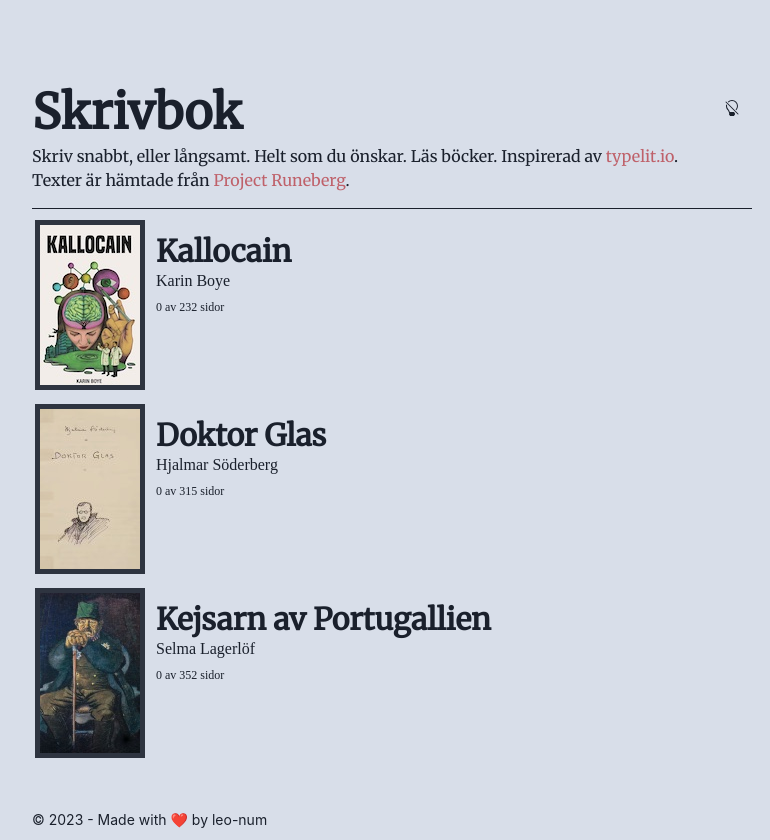
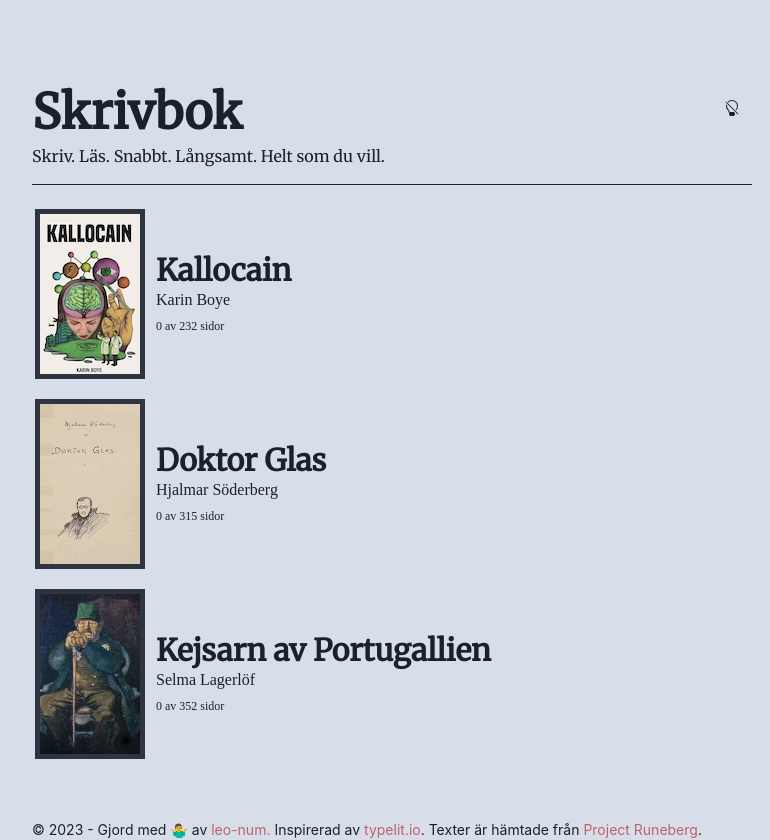
Before and after one commit to leo-num/skrivbok, a Next.js app: page / in a window 1280 px wide. Shown: the whole page, without its empty margins (248-1018 px from the left). Built offline with nearby package versions, Linux system fonts and the light colour scheme.

Commit message:
Fixed some css issues. Moved around a bit of text.

```diff
--- a/components/footer.js
+++ b/components/footer.js
@@ -7,15 +7,41 @@ import { Box, Text } from '@chakra-ui/react'
 export default function Footer() {
 	return (
 		<Box as="footer" mt={6} mb={6} px={2}>
-			<Text
-				backgroundColor={'var(--background)'}
-				color={'var(--text-primary)'}
-				p={0}
-				fontSize={'sm'}>
-				© {new Date().getFullYear()} - Made with ❤️ by&nbsp;
-				<Link href={'https://github.com/leo-num/skrivbok'}>
-					leo-num
+			<Text fontSize={'sm'}>
+				© {new Date().getFullYear()} - Gjord med 🤷‍♂️ av&nbsp;
+				<Link href="https://github.com/leo-num/skrivbok">
+					<a
+						className="externalLink"
+						href="https://github.com/leo-num/skrivbok"
+						rel="noreferrer"
+						target="_blank"
+					>
+						leo-num.
+					</a>
+				</Link>{' '}
+				Inspirerad av{' '}
+				<Link href="https://typelit.io/">
+					<a
+						href="https://typelit.io/"
+						className="externalLink"
+						rel="noreferrer"
+						target="_blank"
+					>
+						typelit.io
+					</a>
 				</Link>
+				. Texter är hämtade från{' '}
+				<Link href="http://runeberg.org/">
+					<a
+						href="http://runeberg.org/"
+						className="externalLink"
+						rel="noreferrer"
+						target="_blank"
+					>
+						Project Runeberg
+					</a>
+				</Link>
+				.
 			</Text>
 		</Box>
 	)
--- a/lib/theme.js
+++ b/lib/theme.js
@@ -48,6 +48,13 @@ const styles = {
 		},
 		'.bookCard': {
 			bg: colors[props.colorMode].background,
+			display: 'flex',
+			alignItems: 'center',
+			border: '0px solid',
+			width: '100%',
+			height: '170px',
+			marginBottom: '5',
+			paddingLeft: '0',
 			'&:hover': {
 				bg: colors[props.colorMode].almostBackground
 			}
--- a/pages/index.js
+++ b/pages/index.js
@@ -85,7 +85,8 @@ export default function Home({ books }) {
 						maxHeight="0"
 						background="white"
 						justifyContent="flex-end"
-						display="flex">
+						display="flex"
+					>
 						<ThemeToggleButton />
 					</Box>
 
@@ -95,48 +96,18 @@ export default function Home({ books }) {
 							fontFamily={'Merriweather'}
 							size="2xl"
 							pb={'2'}
-							textAlign="left">
+							textAlign="left"
+						>
 							Skrivbok
 						</Heading>
-						<Text
-							fontFamily={'Merriweather'}
-							as="p"
-							textAlign="left">
-							Skriv snabbt, eller långsamt. Helt som du önskar.
-							Läs böcker. Inspirerad av{' '}
-							<a
-								href="https://typelit.io/"
-								className="externalLink"
-								rel="noreferrer"
-								target="_blank">
-								typelit.io
-							</a>
-							.
-						</Text>
-						<Text
-							fontFamily={'Merriweather'}
-							as="p"
-							textAlign="left">
-							Texter är hämtade från{' '}
-							<a
-								href="http://runeberg.org/"
-								className="externalLink"
-								rel="noreferrer"
-								target="_blank">
-								Project Runeberg
-							</a>
-							.
+						<Text fontFamily={'Merriweather'} as="p" textAlign="left">
+							Skriv. Läs. Snabbt. Långsamt. Helt som du vill.
 						</Text>
 					</Box>
 				</Box>
 
-				<Box id="indexContent" p={2}>
-					<Box
-						className="bookCard"
-						w="100%"
-						pl={2}
-						pb={6}
-						display={'inline-flex'}>
+				<Box id="indexContent" p={4}>
+					<Box className="bookCard">
 						<Link href="/Kallocain/0" className="booklink">
 							<Image
 								className="bookCover"
@@ -155,16 +126,14 @@ export default function Home({ books }) {
 								as="h2"
 								fontFamily={'Merriweather'}
 								size={'lg'}
-								textAlign="left">
+								textAlign="left"
+							>
 								<Link href="/Kallocain/0" className="booklink">
 									Kallocain
 								</Link>
 							</Heading>
 
-							<Text
-								as="p"
-								fontFamily={'Merrriweather'}
-								textAlign="left">
+							<Text as="p" fontFamily={'Merrriweather'} textAlign="left">
 								Karin Boye
 							</Text>
 							<Text
@@ -173,13 +142,15 @@ export default function Home({ books }) {
 								fontFamily={'Merrriweather'}
 								fontSize={'xs'}
 								textAlign="left"
-								display={'inline-flex'}></Text>
+								display={'inline-flex'}
+							></Text>
 							<Text
 								as="p"
 								fontFamily={'Merrriweather'}
 								fontSize={'xs'}
 								textAlign="left"
-								display={'inline-flex'}>
+								display={'inline-flex'}
+							>
 								&nbsp;av&nbsp;
 							</Text>
 							<Text
@@ -187,7 +158,8 @@ export default function Home({ books }) {
 								fontFamily={'Merrriweather'}
 								fontSize={'xs'}
 								textAlign="left"
-								display={'inline-flex'}>
+								display={'inline-flex'}
+							>
 								{books[0].totalpages} sidor
 							</Text>
 							{/* <Text
@@ -201,12 +173,7 @@ export default function Home({ books }) {
 						</VStack>
 					</Box>
 
-					<Box
-						className="bookCard"
-						w="100%"
-						pl={2}
-						pb={6}
-						display={'inline-flex'}>
+					<Box className="bookCard">
 						<Link href="/doktorglas/0" className="booklink">
 							<Image
 								className="bookCover"
@@ -224,15 +191,13 @@ export default function Home({ books }) {
 								as="h2"
 								fontFamily={'Merriweather'}
 								size={'lg'}
-								textAlign="left">
+								textAlign="left"
+							>
 								<Link href="/DoktorGlas/0" className="booklink">
 									Doktor Glas
 								</Link>
 							</Heading>
-							<Text
-								as="p"
-								fontFamily={'Merrriweather'}
-								textAlign="left">
+							<Text as="p" fontFamily={'Merrriweather'} textAlign="left">
 								Hjalmar Söderberg
 							</Text>
 							<Text
@@ -241,13 +206,15 @@ export default function Home({ books }) {
 								fontFamily={'Merrriweather'}
 								fontSize={'xs'}
 								textAlign="left"
-								display={'inline-flex'}></Text>
+								display={'inline-flex'}
+							></Text>
 							<Text
 								as="p"
 								fontFamily={'Merrriweather'}
 								fontSize={'xs'}
 								textAlign="left"
-								display={'inline-flex'}>
+								display={'inline-flex'}
+							>
 								&nbsp;av&nbsp;
 							</Text>
 							<Text
@@ -255,7 +222,8 @@ export default function Home({ books }) {
 								fontFamily={'Merrriweather'}
 								fontSize={'xs'}
 								textAlign="left"
-								display={'inline-flex'}>
+								display={'inline-flex'}
+							>
 								{books[1].totalpages} sidor
 							</Text>
 							{/* <Text
@@ -269,15 +237,8 @@ export default function Home({ books }) {
 						</VStack>
 					</Box>
 
-					<Box
-						className="bookCard"
-						w="100%"
-						pl={2}
-						pb={6}
-						display={'inline-flex'}>
-						<Link
-							href="/KejsarnAvPortugallien/0"
-							className="booklink">
+					<Box className="bookCard">
+						<Link href="/KejsarnAvPortugallien/0" className="booklink">
 							<Image
 								className="bookCover"
 								src="images/KejsarnAvPortugallien.jpg"
@@ -295,10 +256,9 @@ export default function Home({ books }) {
 								as="h2"
 								fontFamily={'Merriweather'}
 								size={'lg'}
-								textAlign="left">
-								<Link
-									href="/KejsarnAvPortugallien/0"
-									className="booklink">
+								textAlign="left"
+							>
+								<Link href="/KejsarnAvPortugallien/0" className="booklink">
 									Kejsarn av Portugallien
 								</Link>
 							</Heading>
@@ -306,7 +266,8 @@ export default function Home({ books }) {
 								as="p"
 								fontFamily={'Merrriweather'}
 								size={''}
-								textAlin="left">
+								textAlin="left"
+							>
 								Selma Lagerlöf
 							</Text>
 							<Text
@@ -315,13 +276,15 @@ export default function Home({ books }) {
 								fontFamily={'Merrriweather'}
 								fontSize={'xs'}
 								textAlign="left"
-								display={'inline-flex'}></Text>
+								display={'inline-flex'}
+							></Text>
 							<Text
 								as="p"
 								fontFamily={'Merrriweather'}
 								fontSize={'xs'}
 								textAlign="left"
-								display={'inline-flex'}>
+								display={'inline-flex'}
+							>
 								&nbsp;av&nbsp;
 							</Text>
 							<Text
@@ -329,7 +292,8 @@ export default function Home({ books }) {
 								fontFamily={'Merrriweather'}
 								fontSize={'xs'}
 								textAlign="left"
-								display={'inline-flex'}>
+								display={'inline-flex'}
+							>
 								{books[2].totalpages} sidor
 							</Text>
 							{/* <Text
@@ -353,9 +317,7 @@ export async function getStaticProps() {
 	const fs = require('fs')
 	const path = require('path')
 
-	const bookFiles = fs.readdirSync(
-		path.join(process.cwd(), 'public', 'books')
-	)
+	const bookFiles = fs.readdirSync(path.join(process.cwd(), 'public', 'books'))
 
 	// Map the book files to an array of objects containing the book name and total pages.
 	// Only .txt files.
@@ -364,10 +326,7 @@ export async function getStaticProps() {
 		.map(file => {
 			const bookname = file.slice(0, -4) // strip '.txt' from the file name
 			const totalpages = fs
-				.readFileSync(
-					path.join(process.cwd(), 'public', 'books', file),
-					'utf8'
-				)
+				.readFileSync(path.join(process.cwd(), 'public', 'books', file), 'utf8')
 				.split('\n').length
 			const totaltcharacters = fs.readFileSync(
 				path.join(process.cwd(), 'public', 'books', file),
```
Also changed, not shown: 1 other file (tests, documents, lock files or other folders).
